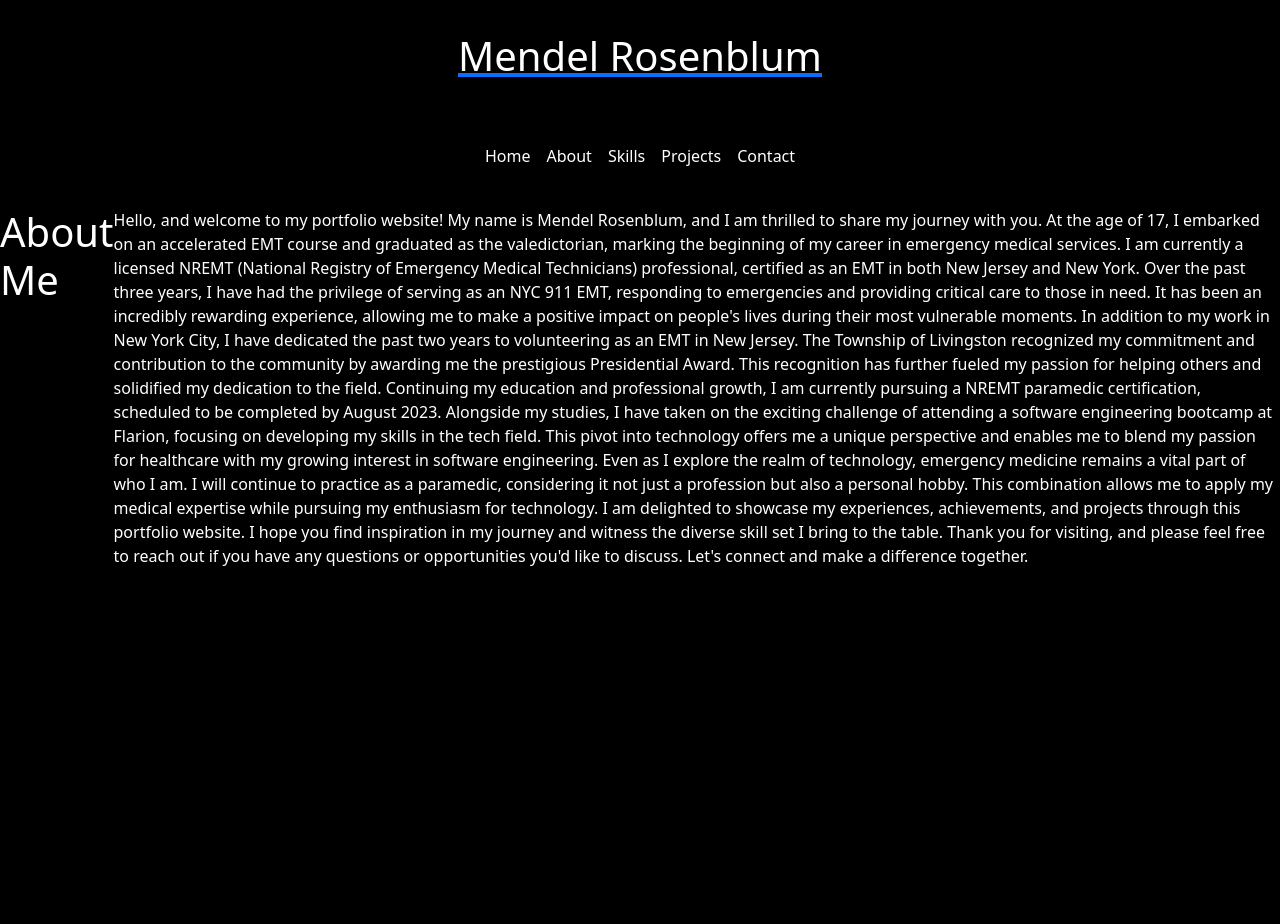
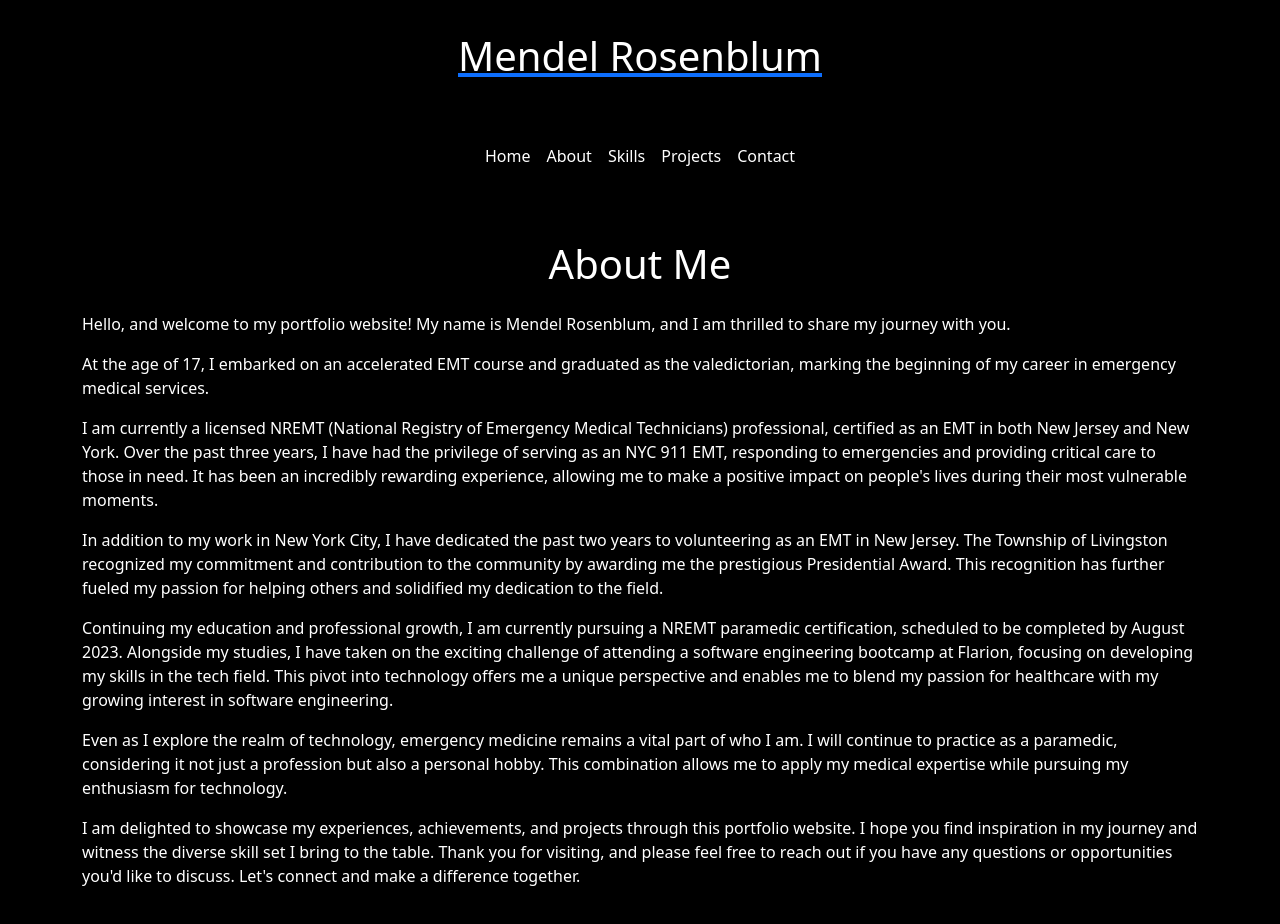
Before and after one commit to mendelr20/portfollio-website, a React (Create React App) app: page /about in a window 1280 px wide. Shown: the top 924 px of the page. Before the commit the page ends 800 px from the top, so only its background shows below. Built offline with nearby package versions, Linux system fonts and the light colour scheme.

Commit message:
adding styling to t he about page

```diff
--- a/src/components/About.js
+++ b/src/components/About.js
@@ -1,44 +1,33 @@
 import React from "react";
+import { Container } from "react-bootstrap";
 
 function About() {
   return (
-    <div className="d-flex justify-content-center align-items-start bg-black text-white py-3">
-      <h1>About Me</h1>
-      <p>
-        Hello, and welcome to my portfolio website! My name is Mendel Rosenblum,
-        and I am thrilled to share my journey with you. At the age of 17, I
-        embarked on an accelerated EMT course and graduated as the
-        valedictorian, marking the beginning of my career in emergency medical
-        services. I am currently a licensed NREMT (National Registry of
-        Emergency Medical Technicians) professional, certified as an EMT in both
-        New Jersey and New York. Over the past three years, I have had the
-        privilege of serving as an NYC 911 EMT, responding to emergencies and
-        providing critical care to those in need. It has been an incredibly
-        rewarding experience, allowing me to make a positive impact on people's
-        lives during their most vulnerable moments. In addition to my work in
-        New York City, I have dedicated the past two years to volunteering as an
-        EMT in New Jersey. The Township of Livingston recognized my commitment
-        and contribution to the community by awarding me the prestigious
-        Presidential Award. This recognition has further fueled my passion for
-        helping others and solidified my dedication to the field. Continuing my
-        education and professional growth, I am currently pursuing a NREMT
-        paramedic certification, scheduled to be completed by August 2023.
-        Alongside my studies, I have taken on the exciting challenge of
-        attending a software engineering bootcamp at Flarion, focusing on
-        developing my skills in the tech field. This pivot into technology
-        offers me a unique perspective and enables me to blend my passion for
-        healthcare with my growing interest in software engineering. Even as I
-        explore the realm of technology, emergency medicine remains a vital part
-        of who I am. I will continue to practice as a paramedic, considering it
-        not just a profession but also a personal hobby. This combination allows
-        me to apply my medical expertise while pursuing my enthusiasm for
-        technology. I am delighted to showcase my experiences, achievements, and
-        projects through this portfolio website. I hope you find inspiration in
-        my journey and witness the diverse skill set I bring to the table. Thank
-        you for visiting, and please feel free to reach out if you have any
-        questions or opportunities you'd like to discuss. Let's connect and make
-        a difference together.
-      </p>
+    <div className="bg-black text-white py-5">
+      <Container>
+        <h1 className="text-center mb-4">About Me</h1>
+        <p>
+          Hello, and welcome to my portfolio website! My name is Mendel Rosenblum, and I am thrilled to share my journey with you.
+        </p>
+        <p>
+          At the age of 17, I embarked on an accelerated EMT course and graduated as the valedictorian, marking the beginning of my career in emergency medical services.
+        </p>
+        <p>
+          I am currently a licensed NREMT (National Registry of Emergency Medical Technicians) professional, certified as an EMT in both New Jersey and New York. Over the past three years, I have had the privilege of serving as an NYC 911 EMT, responding to emergencies and providing critical care to those in need. It has been an incredibly rewarding experience, allowing me to make a positive impact on people's lives during their most vulnerable moments.
+        </p>
+        <p>
+          In addition to my work in New York City, I have dedicated the past two years to volunteering as an EMT in New Jersey. The Township of Livingston recognized my commitment and contribution to the community by awarding me the prestigious Presidential Award. This recognition has further fueled my passion for helping others and solidified my dedication to the field.
+        </p>
+        <p>
+          Continuing my education and professional growth, I am currently pursuing a NREMT paramedic certification, scheduled to be completed by August 2023. Alongside my studies, I have taken on the exciting challenge of attending a software engineering bootcamp at Flarion, focusing on developing my skills in the tech field. This pivot into technology offers me a unique perspective and enables me to blend my passion for healthcare with my growing interest in software engineering.
+        </p>
+        <p>
+          Even as I explore the realm of technology, emergency medicine remains a vital part of who I am. I will continue to practice as a paramedic, considering it not just a profession but also a personal hobby. This combination allows me to apply my medical expertise while pursuing my enthusiasm for technology.
+        </p>
+        <p>
+          I am delighted to showcase my experiences, achievements, and projects through this portfolio website. I hope you find inspiration in my journey and witness the diverse skill set I bring to the table. Thank you for visiting, and please feel free to reach out if you have any questions or opportunities you'd like to discuss. Let's connect and make a difference together.
+        </p>
+      </Container>
     </div>
   );
 }
```
